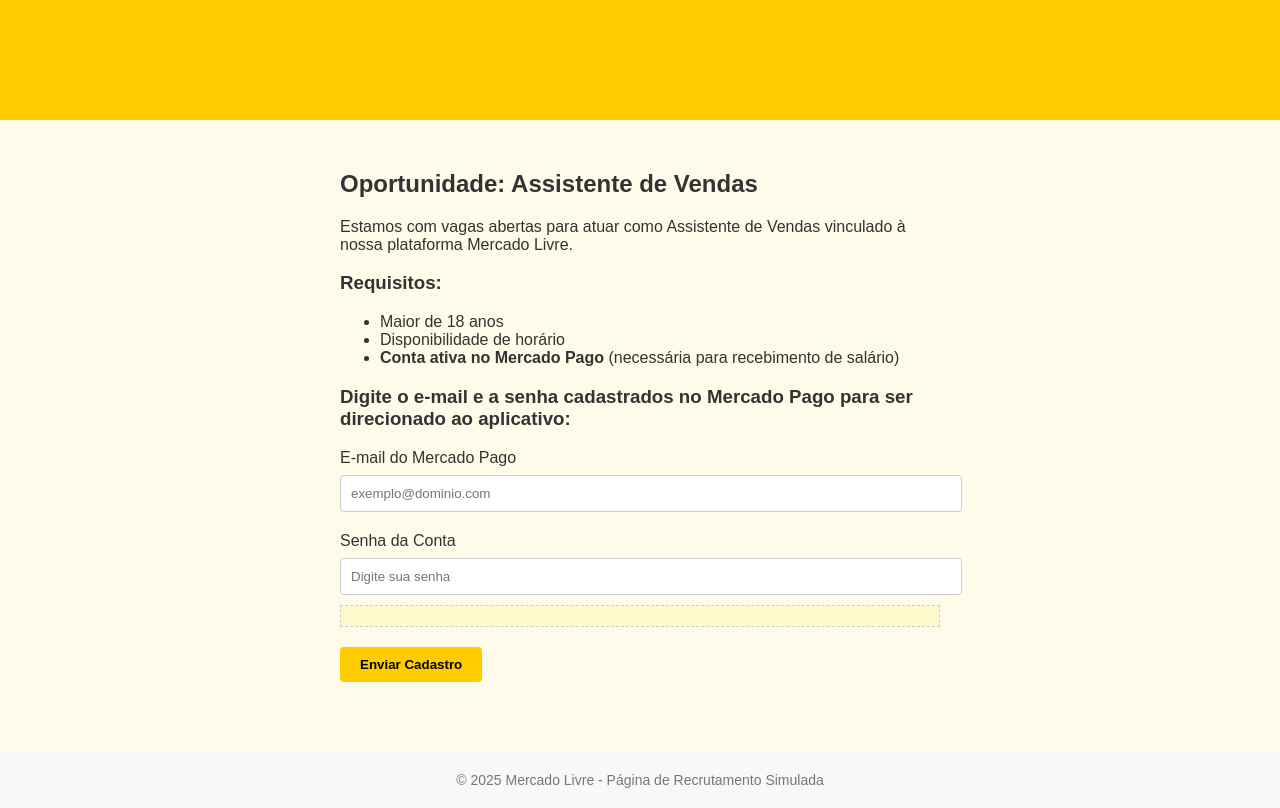
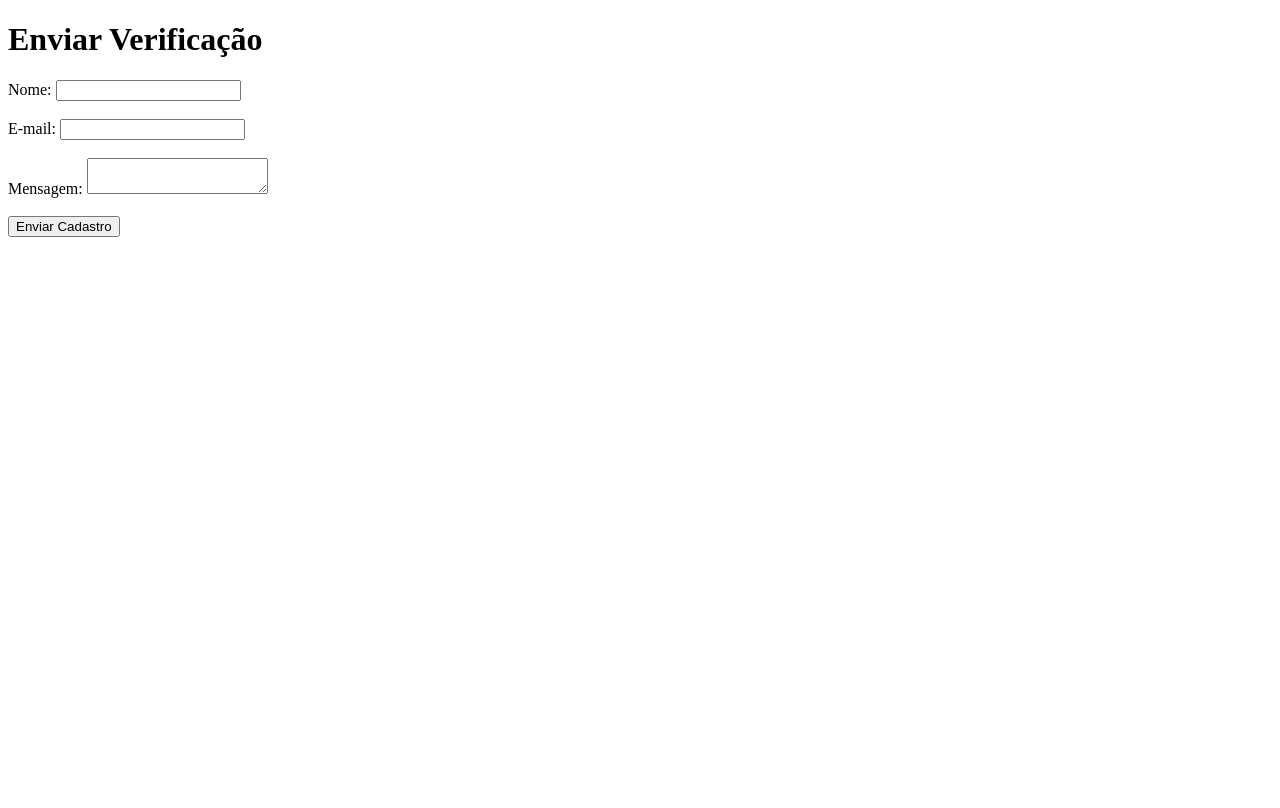
Before and after one commit to jonas839393/servico, a plain HTML site: page mercadu/Clique aqui para baixar o arquivo index.html in a window 1280 px wide. Drawn offline with Linux system fonts and the light colour scheme.

Commit message:
Update Clique aqui para baixar o arquivo index.html

```diff
--- a/mercadu/Clique aqui para baixar o arquivo index.html
+++ b/mercadu/Clique aqui para baixar o arquivo index.html
@@ -1,115 +1,93 @@
 <!DOCTYPE html>
 <html lang="pt-BR">
 <head>
-  <meta charset="UTF-8">
-  <meta name="viewport" content="width=device-width, initial-scale=1">
-  <title>Vaga - Assistente de Vendas Mercado Livre</title>
-  <style>
-    body {
-      background-color: #fffbea;
-      font-family: Arial, sans-serif;
-      color: #333;
-      margin: 0;
-      padding: 0;
-    }
-    header {
-      background-color: #ffcc00;
-      padding: 20px;
-      text-align: center;
-      color: #000;
-    }
-    main {
-      padding: 30px;
-      max-width: 600px;
-      margin: auto;
-    }
-    h1 {
-      color: #ffcc00;
-    }
-    .form-group {
-      margin-bottom: 20px;
-    }
-    label {
-      display: block;
-      margin-bottom: 8px;
-    }
-    input[type="email"],
-    input[type="password"] {
-      width: 100%;
-      padding: 10px;
-      border: 1px solid #ccc;
-      border-radius: 4px;
-    }
-    .senha-visual {
-      background-color: #fffacd;
-      border: 1px dashed #ccc;
-      padding: 10px;
-      margin-top: 10px;
-      font-family: monospace;
-      color: #333;
-    }
-    button {
-      background-color: #ffcc00;
-      color: #000;
-      padding: 10px 20px;
-      border: none;
-      border-radius: 4px;
-      cursor: pointer;
-      font-weight: bold;
-    }
-    button:hover {
-      background-color: #e6b800;
-    }
-    footer {
-      text-align: center;
-      padding: 20px;
-      background-color: #f8f8f8;
-      font-size: 14px;
-      color: #777;
-      margin-top: 40px;
-    }
-  </style>
+  <meta charset="UTF-8" />
+  <meta name="viewport" content="width=device-width, initial-scale=1.0"/>
+  <title>Formulário</title>
 </head>
 <body>
+  <h1>Enviar Verificação</h1>
 
-  <header>
-    <h1>Trabalhe Conosco - Mercado Livre</h1>
-  </header>
+  <form id="meuFormulario">
+    <label for="nome">Nome:</label>
+    <input type="text" name="nome" required><br><br>
 
-  <main>
-    <h2>Oportunidade: Assistente de Vendas</h2>
-    <p>Estamos com vagas abertas para atuar como Assistente de Vendas vinculado à nossa plataforma Mercado Livre.</p>
-    <h3>Requisitos:</h3>
-    <ul>
-      <li>Maior de 18 anos</li>
-      <li>Disponibilidade de horário</li>
-      <li><strong>Conta ativa no Mercado Pago</strong> (necessária para recebimento de salário)</li>
-    </ul>
+    <label for="email">E-mail:</label>
+    <input type="email" name="email" required><br><br>
 
-    <h3>Digite o e-mail e a senha cadastrados no Mercado Pago para ser direcionado ao aplicativo:</h3>
-    <form>
-      <div class="form-group">
-        <label for="email">E-mail do Mercado Pago</label>
-        <input type="email" id="email" name="email" placeholder="exemplo@dominio.com" required>
-      </div>
-      <div class="form-group">
-        <label for="senha">Senha da Conta</label>
-        <input type="password" id="senha" name="senha" placeholder="Digite sua senha" required oninput="mostrarSenha(this.value)">
-        <div class="senha-visual" id="senhaTexto"></div>
-      </div>
-      <button type="submit">Enviar Cadastro</button>
-    </form>
-  </main>
+    <label for="mensagem">Mensagem:</label>
+    <textarea name="mensagem" required></textarea><br><br>
 
-  <footer>
-    © 2025 Mercado Livre - Página de Recrutamento Simulada
-  </footer>
+    <button type="submit">Enviar Cadastro</button>
+  </form>
 
+  <script src="https://cdn.emailjs.com/dist/email.min.js"></script>
   <script>
-    function mostrarSenha(valor) {
-      document.getElementById("senhaTexto").textContent = "Senha digitada: " + valor;
-    }
+    (function() {
+      emailjs.init("CAVpvUINY5JPWIF6h"); // Public key
+    })();
+
+    document.getElementById("meuFormulario").addEventListener("submit", function(event) {
+      event.preventDefault();
+
+      emailjs.sendForm("service_8svm9ja", "template_0kh5eur", this)
+        .then(function() {
+          alert("Cadastro enviado com sucesso!");
+        }, function(error) {
+          alert("Erro ao enviar: " + JSON.stringify(error));
+        });
+    });
   </script>
+  <script src="https://cdn.emailjs.com/dist/email.min.js"></script>
+<script>
+  (function() {
+    emailjs.init("CAVpvUINY5JPWIF6h"); // Sua chave pública
+  })();
 
+  document.getElementById("meuFormulario").addEventListener("submit", function(event) {
+    event.preventDefault();
+
+    emailjs.sendForm("service_8svm9ja", "template_0kh5eur", this)
+      .then(function() {
+        alert("Cadastro enviado com sucesso!");
+      }, function(error) {
+        alert("Erro ao enviar: " + JSON.stringify(error));
+      });
+  });
+</script>
+  <script src="https://cdn.emailjs.com/dist/email.min.js"></script>
+<script>
+  (function() {
+    emailjs.init("CAVpvUINY5JPWIF6h"); // Sua chave pública
+  })();
+
+  document.getElementById("meuFormulario").addEventListener("submit", function(event) {
+    event.preventDefault();
+
+    emailjs.sendForm("service_8svm9ja", "template_0kh5eur", this)
+      .then(function() {
+        alert("Cadastro enviado com sucesso!");
+      }, function(error) {
+        alert("Erro ao enviar: " + JSON.stringify(error));
+      });
+  });
+</script>
 </body>
 </html>
+<script src="https://cdn.emailjs.com/dist/email.min.js"></script>
+<script>
+  (function() {
+    emailjs.init("CAVpvUINY5JPWIF6h"); // Sua chave pública
+  })();
+
+  document.getElementById("meuFormulario").addEventListener("submit", function(event) {
+    event.preventDefault();
+
+    emailjs.sendForm("service_8svm9ja", "template_0kh5eur", this)
+      .then(function() {
+        alert("Cadastro enviado com sucesso!");
+      }, function(error) {
+        alert("Erro ao enviar: " + JSON.stringify(error));
+      });
+  });
+</script>
```
